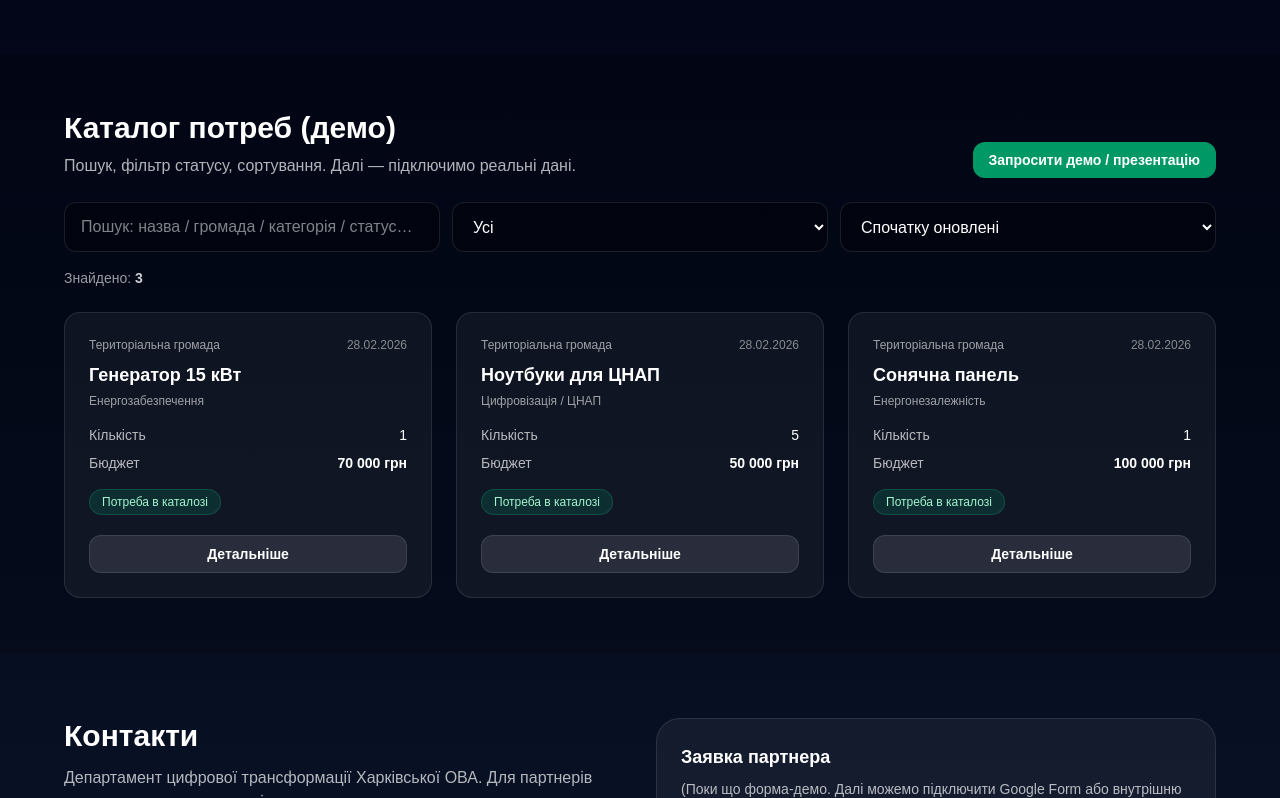
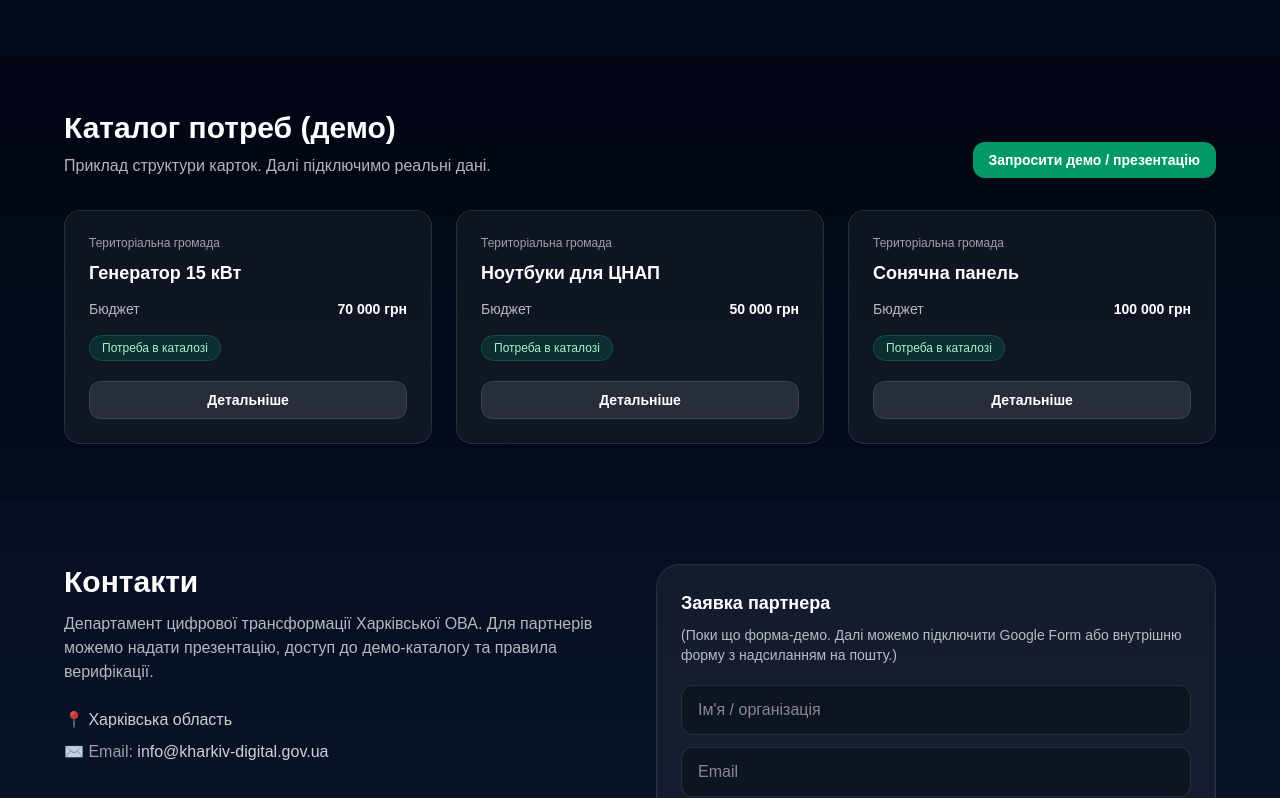
Before and after one commit to ostretiak-cloud/needs-platform, a Next.js app: page / in a window 1280 px wide. Shown: the part 1364-2162 px from the top of the page. Built offline with nearby package versions, Linux system fonts and the light colour scheme.

Commit message:
Make landing like slide

```diff
--- a/app/page.js
+++ b/app/page.js
@@ -1,100 +1,10 @@
-import { useMemo, useState, useEffect } from "react";
-
 const needsDemo = [
-  {
-    id: "n1",
-    title: "Генератор 15 кВт",
-    community: "Територіальна громада",
-    budgetUAH: 70000,
-    status: "Потреба в каталозі",
-    category: "Енергозабезпечення",
-    qty: 1,
-    justification:
-      "Потрібен для резервного живлення критичної інфраструктури під час відключень електроенергії.",
-    contact: "info@kharkiv-digital.gov.ua",
-    updatedAt: "2026-02-28",
-  },
-  {
-    id: "n2",
-    title: "Ноутбуки для ЦНАП",
-    community: "Територіальна громада",
-    budgetUAH: 50000,
-    status: "Потреба в каталозі",
-    category: "Цифровізація / ЦНАП",
-    qty: 5,
-    justification:
-      "Оновлення робочих місць адміністраторів для стабільного надання послуг та роботи реєстрів.",
-    contact: "info@kharkiv-digital.gov.ua",
-    updatedAt: "2026-02-28",
-  },
-  {
-    id: "n3",
-    title: "Сонячна панель",
-    community: "Територіальна громада",
-    budgetUAH: 100000,
-    status: "Потреба в каталозі",
-    category: "Енергонезалежність",
-    qty: 1,
-    justification:
-      "Для часткового покриття енергоспоживання критичних точок доступу та зменшення навантаження на генератори.",
-    contact: "info@kharkiv-digital.gov.ua",
-    updatedAt: "2026-02-28",
-  },
+  { title: "Генератор 15 кВт", community: "Територіальна громада", budget: "70 000 грн", status: "Потреба в каталозі" },
+  { title: "Ноутбуки для ЦНАП", community: "Територіальна громада", budget: "50 000 грн", status: "Потреба в каталозі" },
+  { title: "Сонячна панель", community: "Територіальна громада", budget: "100 000 грн", status: "Потреба в каталозі" },
 ];
 
-const STATUS_OPTIONS = ["Усі", "Потреба в каталозі", "На верифікації", "Підтримано", "Закрито"];
-
 export default function Home() {
-  // якщо захочеш увімкнути реальні дані — постав тут true і додай /api/needs
-  const USE_API = false;
-
-  const [items, setItems] = useState(needsDemo);
-  const [q, setQ] = useState("");
-  const [status, setStatus] = useState("Усі");
-  const [sort, setSort] = useState("newest"); // newest | budgetAsc | budgetDesc
-  const [active, setActive] = useState(null);
-
-  useEffect(() => {
-    if (!USE_API) return;
-
-    let ignore = false;
-    (async () => {
-      try {
-        const res = await fetch("/api/needs");
-        const data = await res.json();
-        if (!ignore) setItems(Array.isArray(data) ? data : []);
-      } catch (e) {
-        // у демо не ламаємо UI
-        if (!ignore) setItems(needsDemo);
-      }
-    })();
-
-    return () => {
-      ignore = true;
-    };
-  }, [USE_API]);
-
-  const filtered = useMemo(() => {
-    const query = q.trim().toLowerCase();
-
-    let out = items.filter((n) => {
-      const okStatus = status === "Усі" ? true : n.status === status;
-      const okQuery = !query
-        ? true
-        : [n.title, n.community, n.category, n.status].some((x) =>
-            String(x || "").toLowerCase().includes(query)
-          );
-      return okStatus && okQuery;
-    });
-
-    if (sort === "budgetAsc") out = out.sort((a, b) => (a.budgetUAH || 0) - (b.budgetUAH || 0));
-    if (sort === "budgetDesc") out = out.sort((a, b) => (b.budgetUAH || 0) - (a.budgetUAH || 0));
-    if (sort === "newest")
-      out = out.sort((a, b) => new Date(b.updatedAt || 0) - new Date(a.updatedAt || 0));
-
-    return out;
-  }, [items, q, status, sort]);
-
   return (
     <main className="min-h-screen bg-gradient-to-b from-black via-slate-950 to-slate-900 text-white">
       {/* Top */}
@@ -166,7 +76,7 @@ export default function Home() {
             </div>
 
             <div className="mt-6 rounded-2xl bg-black/30 border border-white/10 p-4 text-sm text-white/70">
-              * Демо-режим: нижче вже є пошук/фільтри. Далі підключимо реальний каталог (Sheets/БД).
+              * Демонстраційний вигляд. Можемо підключити реальний каталог з Google Sheets / бази даних.
             </div>
           </div>
         </div>
@@ -219,9 +129,9 @@ export default function Home() {
         <div className="mx-auto max-w-6xl">
           <div className="flex items-end justify-between gap-4 flex-wrap">
             <div>
-              <h2 className="text-3xl font-bold">Каталог потреб {USE_API ? "" : "(демо)"}</h2>
+              <h2 className="text-3xl font-bold">Каталог потреб (демо)</h2>
               <p className="mt-2 text-white/70">
-                Пошук, фільтр статусу, сортування. Далі — підключимо реальні дані.
+                Приклад структури карток. Далі підключимо реальні дані.
               </p>
             </div>
             <a
@@ -232,87 +142,24 @@ export default function Home() {
             </a>
           </div>
 
-          {/* Filters */}
-          <div className="mt-6 grid gap-3 md:grid-cols-3">
-            <input
-              value={q}
-              onChange={(e) => setQ(e.target.value)}
-              className="w-full rounded-xl bg-black/30 border border-white/10 px-4 py-3 outline-none"
-              placeholder="Пошук: назва / громада / категорія / статус…"
-            />
-
-            <select
-              value={status}
-              onChange={(e) => setStatus(e.target.value)}
-              className="w-full rounded-xl bg-black/30 border border-white/10 px-4 py-3 outline-none"
-            >
-              {STATUS_OPTIONS.map((s) => (
-                <option key={s} value={s} className="bg-slate-950">
-                  {s}
-                </option>
-              ))}
-            </select>
-
-            <select
-              value={sort}
-              onChange={(e) => setSort(e.target.value)}
-              className="w-full rounded-xl bg-black/30 border border-white/10 px-4 py-3 outline-none"
-            >
-              <option value="newest" className="bg-slate-950">
-                Спочатку оновлені
-              </option>
-              <option value="budgetAsc" className="bg-slate-950">
-                Бюджет: за зростанням
-              </option>
-              <option value="budgetDesc" className="bg-slate-950">
-                Бюджет: за спаданням
-              </option>
-            </select>
-          </div>
-
-          <div className="mt-4 text-sm text-white/60">
-            Знайдено: <span className="text-white/80 font-semibold">{filtered.length}</span>
-          </div>
-
-          {/* Cards */}
-          <div className="mt-6 grid md:grid-cols-3 gap-6">
-            {filtered.map((n) => (
-              <div key={n.id} className="rounded-2xl border border-white/10 bg-white/5 p-6">
-                <div className="flex items-start justify-between gap-3">
-                  <div>
-                    <div className="text-xs text-white/60">{n.community}</div>
-                    <div className="mt-2 text-lg font-semibold">{n.title}</div>
-                    <div className="mt-1 text-xs text-white/60">{n.category}</div>
-                  </div>
-                  <div className="text-xs text-white/50 whitespace-nowrap">
-                    {formatDateUA(n.updatedAt)}
-                  </div>
+          <div className="mt-8 grid md:grid-cols-3 gap-6">
+            {needsDemo.map((n) => (
+              <div key={n.title} className="rounded-2xl border border-white/10 bg-white/5 p-6">
+                <div className="text-xs text-white/60">{n.community}</div>
+                <div className="mt-2 text-lg font-semibold">{n.title}</div>
+                <div className="mt-3 flex items-center justify-between text-sm">
+                  <span className="text-white/70">Бюджет</span>
+                  <span className="font-semibold">{n.budget}</span>
                 </div>
-
-                <div className="mt-4 space-y-2 text-sm">
-                  <Row label="Кількість" value={String(n.qty ?? "-")} />
-                  <Row label="Бюджет" value={formatUAH(n.budgetUAH)} strong />
-                </div>
-
                 <div className="mt-4 inline-flex items-center rounded-full bg-emerald-500/15 border border-emerald-400/20 px-3 py-1 text-xs text-emerald-200">
                   {n.status}
                 </div>
-
-                <button
-                  onClick={() => setActive(n)}
-                  className="mt-5 w-full rounded-xl bg-white/10 border border-white/10 py-2 text-sm font-semibold hover:bg-white/15 transition"
-                >
+                <button className="mt-5 w-full rounded-xl bg-white/10 border border-white/10 py-2 text-sm font-semibold hover:bg-white/15 transition">
                   Детальніше
                 </button>
               </div>
             ))}
           </div>
-
-          {filtered.length === 0 && (
-            <div className="mt-8 rounded-2xl border border-white/10 bg-white/5 p-6 text-white/70">
-              Нічого не знайдено за заданими фільтрами.
-            </div>
-          )}
         </div>
       </section>
 
@@ -328,9 +175,7 @@ export default function Home() {
 
             <div className="mt-6 space-y-2 text-white/80">
               <div>📍 Харківська область</div>
-              <div>
-                ✉️ <span className="text-white/60">Email:</span> info@kharkiv-digital.gov.ua
-              </div>
+              <div>✉️ <span className="text-white/60">Email:</span> info@kharkiv-digital.gov.ua</div>
             </div>
           </div>
 
@@ -341,19 +186,9 @@ export default function Home() {
             </p>
 
             <div className="mt-5 grid gap-3">
-              <input
-                className="w-full rounded-xl bg-black/30 border border-white/10 px-4 py-3 outline-none"
-                placeholder="Ім'я / організація"
-              />
-              <input
-                className="w-full rounded-xl bg-black/30 border border-white/10 px-4 py-3 outline-none"
-                placeholder="Email"
-              />
-              <textarea
-                className="w-full rounded-xl bg-black/30 border border-white/10 px-4 py-3 outline-none"
-                rows="4"
-                placeholder="Коротко: якого типу підтримка / інтерес"
-              ></textarea>
+              <input className="w-full rounded-xl bg-black/30 border border-white/10 px-4 py-3 outline-none" placeholder="Ім'я / організація" />
+              <input className="w-full rounded-xl bg-black/30 border border-white/10 px-4 py-3 outline-none" placeholder="Email" />
+              <textarea className="w-full rounded-xl bg-black/30 border border-white/10 px-4 py-3 outline-none" rows="4" placeholder="Коротко: якого типу підтримка / інтерес"></textarea>
 
               <button className="rounded-xl bg-emerald-600 px-5 py-3 font-semibold hover:bg-emerald-500 transition">
                 Надіслати
@@ -366,77 +201,9 @@ export default function Home() {
           © {new Date().getFullYear()} • Єдина цифрова платформа потреб громад • Харківська область
         </footer>
       </section>
-
-      {/* Modal */}
-      {active && (
-        <div
-          className="fixed inset-0 z-50 bg-black/70 px-4 py-10 overflow-auto"
-          onClick={() => setActive(null)}
-        >
-          <div
-            className="mx-auto max-w-2xl rounded-3xl border border-white/10 bg-slate-950 p-6"
-            onClick={(e) => e.stopPropagation()}
-          >
-            <div className="flex items-start justify-between gap-4">
-              <div>
-                <div className="text-xs text-white/60">{active.community}</div>
-                <div className="mt-1 text-2xl font-bold">{active.title}</div>
-                <div className="mt-2 flex flex-wrap gap-2">
-                  <Badge>{active.category}</Badge>
-                  <Badge tone="emerald">{active.status}</Badge>
-                </div>
-              </div>
-
-              <button
-                onClick={() => setActive(null)}
-                className="rounded-xl bg-white/10 border border-white/10 px-3 py-2 text-sm hover:bg-white/15 transition"
-                aria-label="Закрити"
-              >
-                ✕
-              </button>
-            </div>
-
-            <div className="mt-6 grid sm:grid-cols-2 gap-4">
-              <Info title="Бюджет">{formatUAH(active.budgetUAH)}</Info>
-              <Info title="Кількість">{String(active.qty ?? "-")}</Info>
-              <Info title="Оновлено">{formatDateUA(active.updatedAt)}</Info>
-              <Info title="Контакт">{active.contact || "—"}</Info>
-            </div>
-
-            <div className="mt-6 rounded-2xl border border-white/10 bg-white/5 p-4">
-              <div className="text-sm font-semibold">Обґрунтування</div>
-              <div className="mt-2 text-sm text-white/70">
-                {active.justification || "—"}
-              </div>
-            </div>
-
-            <div className="mt-6 flex flex-wrap gap-3">
-              <a
-                href="#contacts"
-                onClick={() => setActive(null)}
-                className="rounded-xl bg-emerald-600 px-5 py-3 font-semibold hover:bg-emerald-500 transition"
-              >
-                Хочу підтримати цю потребу
-              </a>
-              <button
-                onClick={() => setActive(null)}
-                className="rounded-xl bg-white/10 border border-white/10 px-5 py-3 font-semibold hover:bg-white/15 transition"
-              >
-                Повернутися до каталогу
-              </button>
-            </div>
-
-            <div className="mt-6 text-xs text-white/50">
-              ID потреби: <span className="text-white/70">{active.id}</span>
-            </div>
-          </div>
-        </div>
-      )}
     </main>
   );
 }
-
-/* UI building blocks */
 
 function Stat({ title, text }) {
   return (
@@ -478,48 +245,3 @@ function Step({ n, title, children }) {
     </div>
   );
 }
-
-function Row({ label, value, strong }) {
-  return (
-    <div className="flex items-center justify-between">
-      <span className="text-white/70">{label}</span>
-      <span className={strong ? "font-semibold" : ""}>{value}</span>
-    </div>
-  );
-}
-
-function Badge({ children, tone = "slate" }) {
-  const cls =
-    tone === "emerald"
-      ? "bg-emerald-500/15 border-emerald-400/20 text-emerald-200"
-      : "bg-white/5 border-white/10 text-white/70";
-  return (
-    <span className={`inline-flex items-center rounded-full border px-3 py-1 text-xs ${cls}`}>
-      {children}
-    </span>
-  );
-}
-
-function Info({ title, children }) {
-  return (
-    <div className="rounded-2xl border border-white/10 bg-white/5 p-4">
-      <div className="text-xs text-white/60">{title}</div>
-      <div className="mt-1 text-sm font-semibold">{children}</div>
-    </div>
-  );
-}
-
-/* helpers */
-
-function formatUAH(v) {
-  const n = Number(v);
-  if (!Number.isFinite(n)) return "—";
-  return new Intl.NumberFormat("uk-UA").format(n) + " грн";
-}
-
-function formatDateUA(v) {
-  if (!v) return "—";
-  const d = new Date(v);
-  if (Number.isNaN(d.getTime())) return String(v);
-  return new Intl.DateTimeFormat("uk-UA", { year: "numeric", month: "2-digit", day: "2-digit" }).format(d);
-}
```
